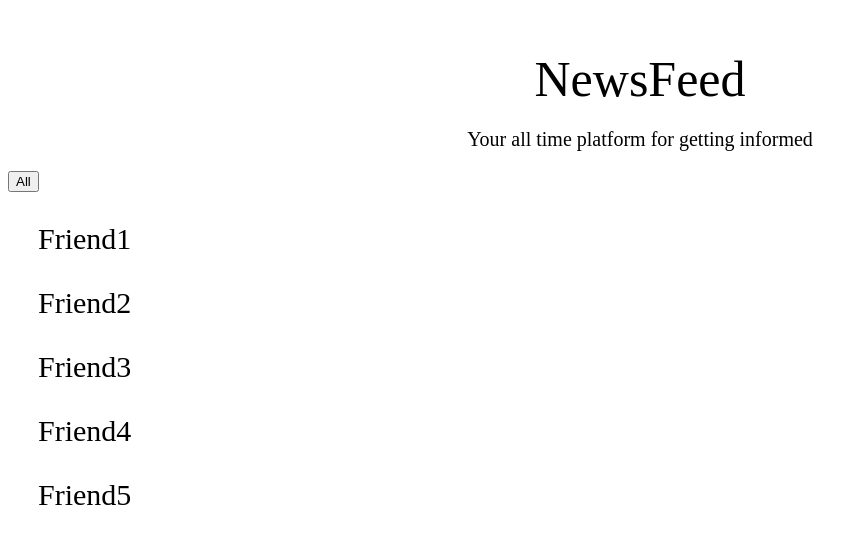
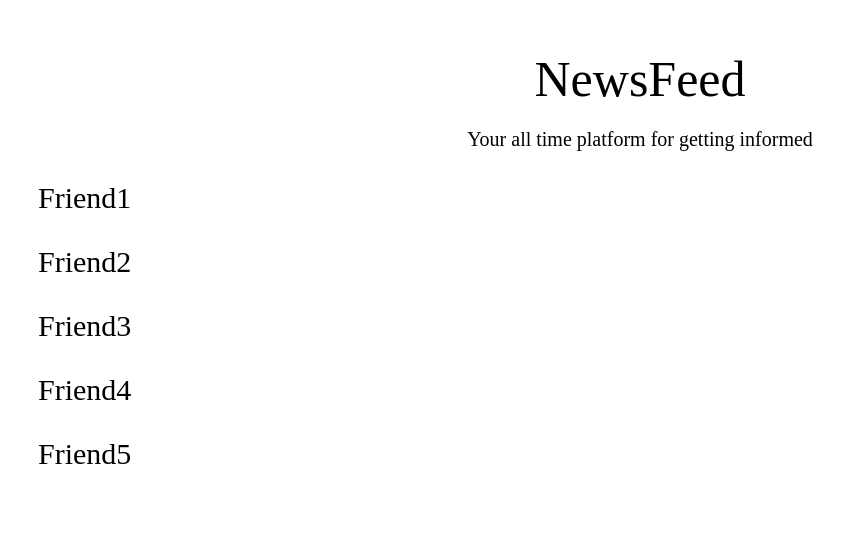
Before and after one commit to paulmunyao/newsfeed, an Angular app: page / in a window 1280 px wide. Shown: the top 544 px of the page, without its empty margins (0-867 px from the left). Built offline with nearby package versions, Linux system fonts and the light colour scheme; a web font is replaced by a local one.

Commit message:
change button context

```diff
--- a/src/app/items/items.component.html
+++ b/src/app/items/items.component.html
@@ -1,3 +1,3 @@
 <div class="btn">
-  <button mat-raised-button color="primary">All</button>
+
 </div>
```
